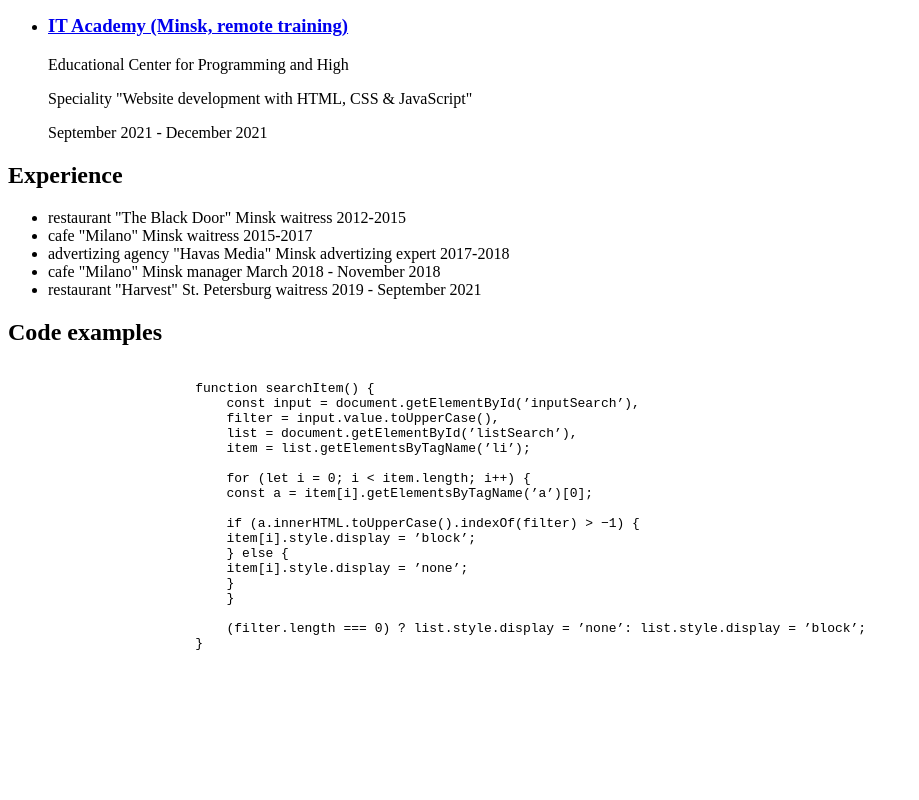
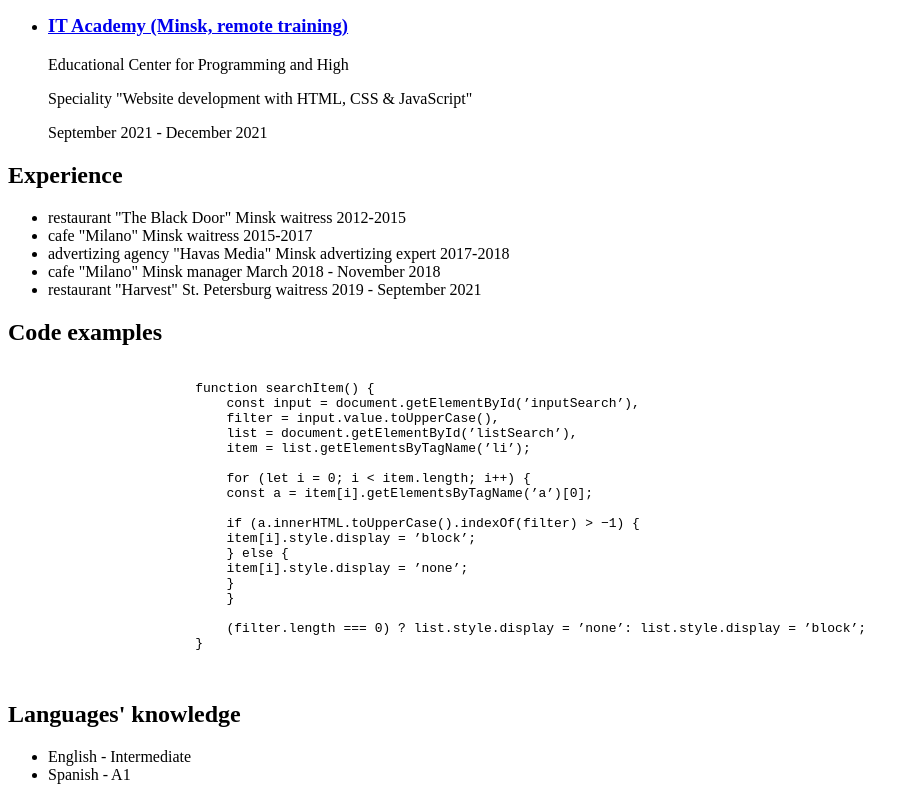
Before and after one commit to NastyaKladava/rsschool-cv, a plain HTML site: page index.html in a window 1280 px wide. Shown: the part 1505-2305 px from the top of the page, without its empty margins (0-919 px from the left). Before the commit the page ends 2199 px from the top, so only its background shows below. Drawn offline with Linux system fonts and the light colour scheme.

Commit message:
feat: add structure in languages section

```diff
--- a/index.html
+++ b/index.html
@@ -176,6 +176,15 @@
                     </code>
                 </pre>
             </section>
+            <section class="languages">
+                <div class="container">
+                    <h2 class="title">Languages' knowledge</h2>
+                    <ul class="languages__list">
+                        <li class="languages__item"><span>English</span> - Intermediate</li>
+                        <li class="languages__item"><span>Spanish</span> - A1</li>
+                    </ul>
+                </div>
+            </section>
         </main>
     </div>
 </body>
```
